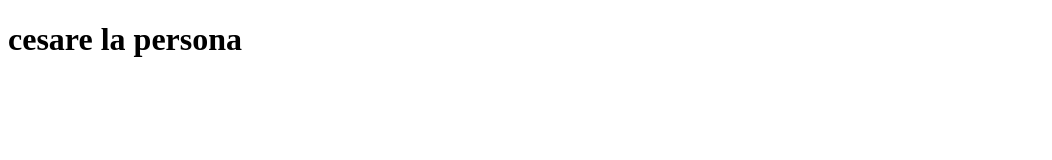
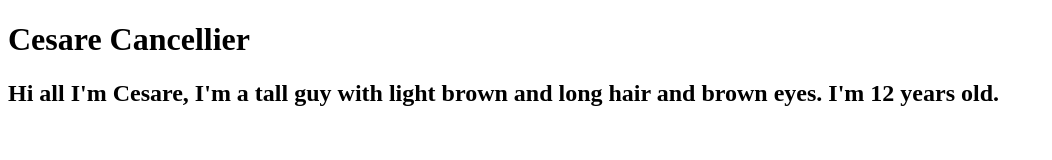
Before and after one commit to H-is-MYP-DaVinci/001-test-groupwork, a plain HTML site: page cesare.html in a window 1280 px wide. Shown: the whole page, without its empty margins (0-1052 px from the left). Drawn offline with Linux system fonts and the light colour scheme.

Commit message:
ciao a tutti

```diff
--- /dev/null
+++ b/cesare.css
@@ -0,0 +1,3 @@
+body{
+    background-color: orange;
+}
--- a/cesare.html
+++ b/cesare.html
@@ -3,9 +3,11 @@
 <head>
     <meta charset="UTF-8">
     <meta name="viewport" content="width=device-width, initial-scale=1.0">
-    <title>cesare è una persona</title>
+    <title>Cesare è una persona</title>
 </head>
 <body>
-    <h1>cesare la persona</h1>
+    <h1>Cesare Cancellier</h1>
+    <h2>Hi all I'm Cesare, I'm a tall guy with light brown and long hair and brown eyes. I'm 12 years old. </h2>
+    <marquee direction="left">🦒🐆🐆🐆🐆🐆🐆🐆🐆🐆🐆🐆🐆</marquee>
 </body>
 </html>
```
